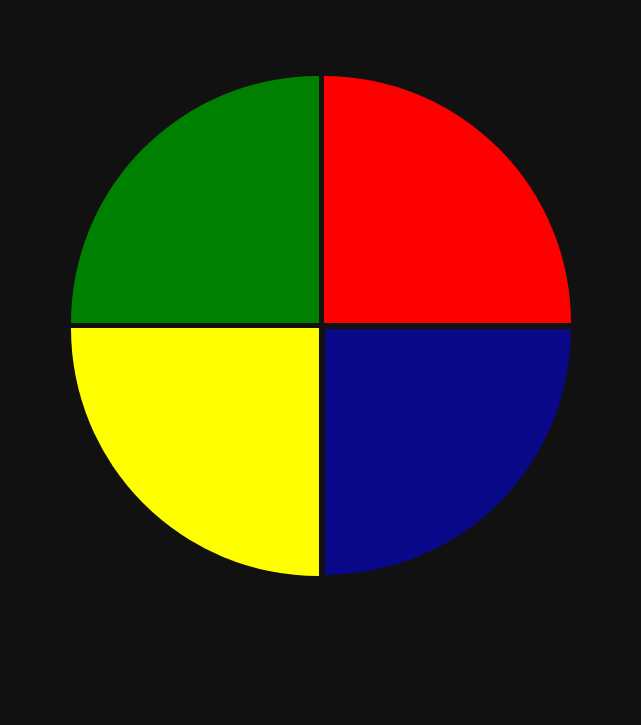
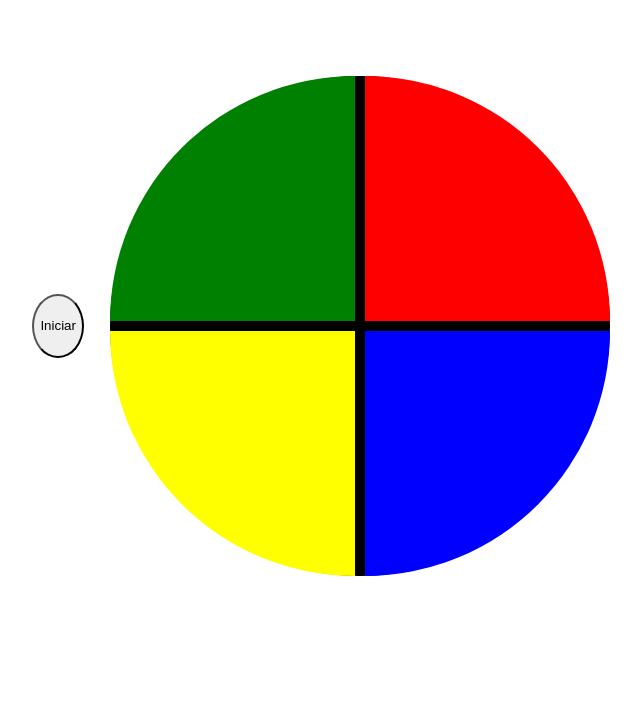
Before and after one commit to lucasramos1501/genius-memory-game, a plain HTML site: page index.html in a window 1280 px wide. Shown: the part 75-800 px from the top of the page, without its empty margins (319-960 px from the left). Drawn offline with Linux system fonts and the light colour scheme.

Commit message:
Mudando layout e adicionando descrição no README.md

```diff
--- a/css/index.css
+++ b/css/index.css
@@ -1,13 +1,14 @@
 body {
     margin : 0;
-    background: #111;
-    font-family: 'Lucida Sans', 'Lucida Sans Regular', 'Lucida Grande', 'Lucida Sans Unicode', Geneva, Verdana, sans-serif;
+    background-color: #fff;
+    font-family: 'Lucida Sans', 'Lucida Sans Regular', Verdana, sans-serif;
 }
 
 h1 {
-    color: #fff;
+    color: #111;
     text-align: center;
 }
+
 .main-game{
     height: 80vh;
     width: 100vw;
@@ -17,10 +18,11 @@ h1 {
 }
 
 .genius {
+    background-color: #000;
     display: grid;
     grid-template-areas: 'green red'
     'yellow blue';
-    gap: 5px;
+    gap: 10px;
     border-radius: 100%;
     width: 500px;
     height: 500px;
@@ -56,5 +58,12 @@ h1 {
 
 .selected {
     opacity: 0.5;
-    transform: scale(0.99);
 }
+
+.btn {
+    border-radius: 100%;
+    height: 10%;
+    cursor: pointer;
+    margin-right: 2%;
+    border-color: #000;
+}
--- a/index.html
+++ b/index.html
@@ -12,6 +12,7 @@
         <h1>Genius Memory Game</h1>
     </div>
     <div class="main-game">
+        <button class="btn">Iniciar</button>
         <div class="genius">
             <div class="blue colors"></div>
             <div class="yellow colors"></div>
--- a/js/index.js
+++ b/js/index.js
@@ -11,6 +11,7 @@ const blue = document.querySelector(".blue");
 const red = document.querySelector(".red");
 const green = document.querySelector(".green");
 const yellow = document.querySelector(".yellow");
+const btn = document.querySelector(".btn");
 
 let shufferOder = () => {
     let colorOrder = Math.floor(Math.random() * 4);
@@ -33,7 +34,7 @@ let lightColor = (element, number) => {
 
     setTimeout(() => {
         element.classList.remove("selected");
-    });
+    }, number);
 }
 
 // checa se os botões clicados são os mesmos da ordem gerada no jogo
@@ -45,7 +46,6 @@ let checkOrder = () => {
         }
     }
     if(clickedOrder.length == order.length){
-        alert(`Pontuação: ${score}\nVocê acertou! Iniciando o próximo nível!`);
         nextLevel();
     }
 }
@@ -83,8 +83,6 @@ let gameOver = () => {
     alert(`Pontuação: ${score}\nVocê perdeu o jogo! Clique em OK para iniciar um novo jogo!`);
     order = [];
     clickedOrder = [];
-
-    playGame();
 }
 
 let playGame = () => {
@@ -98,4 +96,4 @@ red.onclick = () => click(1);
 yellow.onclick = () => click(2);
 blue.onclick = () => click(3);
 
-playGame();
+btn.onclick = () => playGame();
```
Also changed, not shown: assets/banner.png (added), assets/projeto.png (added), 1 other file.
